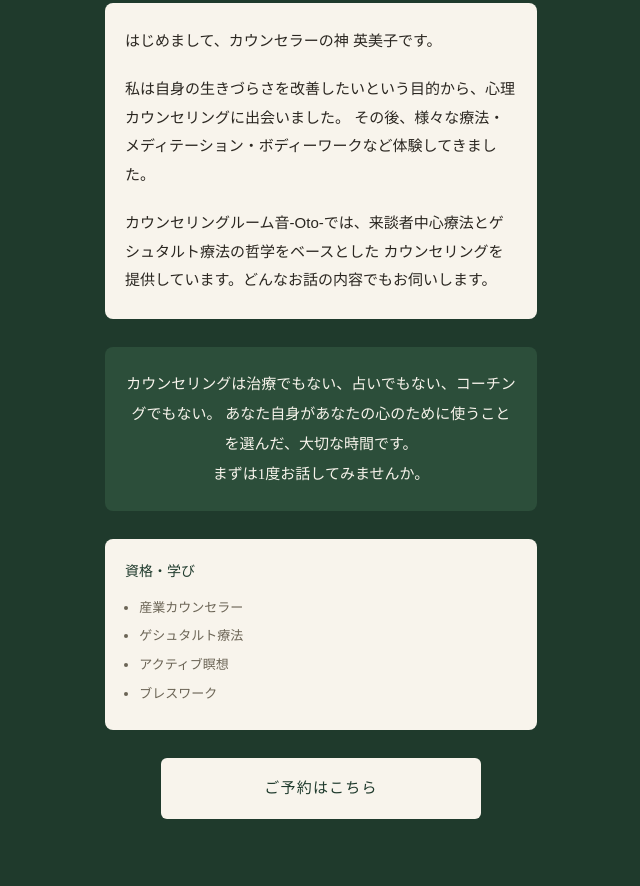
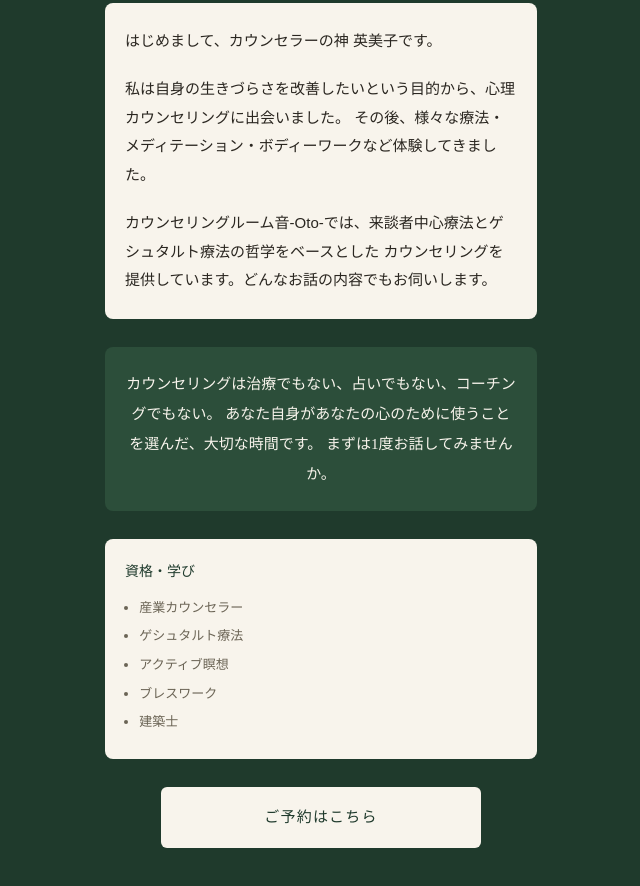
Before and after one commit to otodialogue-afk/oto-counseling-site, a plain HTML site: page about.html in a window 1280 px wide. Shown: the part 612-1498 px from the top of the page, without its empty margins (319-959 px from the left). Drawn offline with Linux system fonts and the light colour scheme.

Commit message:
Update about.html

```diff
--- a/about.html
+++ b/about.html
@@ -183,7 +183,7 @@
 
   <div class="quote">
     カウンセリングは治療でもない、占いでもない、コーチングでもない。
-    あなた自身があなたの心のために使うことを選んだ、大切な時間です。<br>
+    あなた自身があなたの心のために使うことを選んだ、大切な時間です。
     まずは1度お話してみませんか。
   </div>
 
@@ -194,6 +194,7 @@
       <li>ゲシュタルト療法</li>
       <li>アクティブ瞑想</li>
       <li>ブレスワーク</li>
+      <li>建築士</li>
     </ul>
   </div>
 
```
